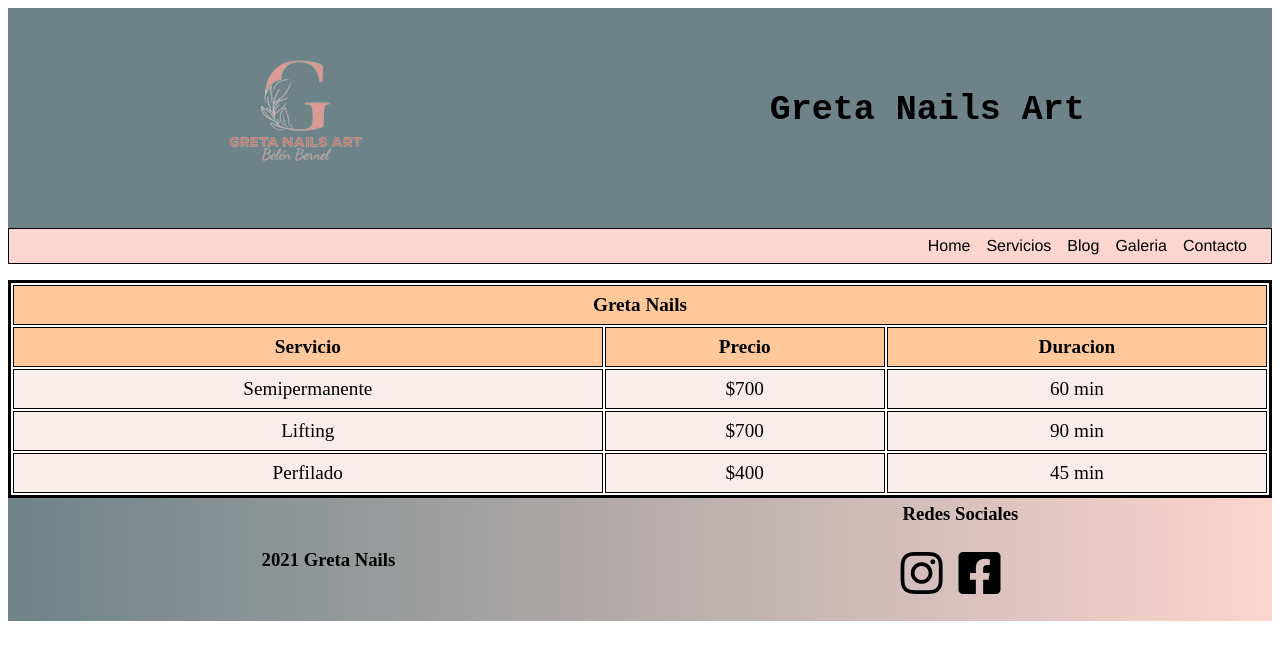
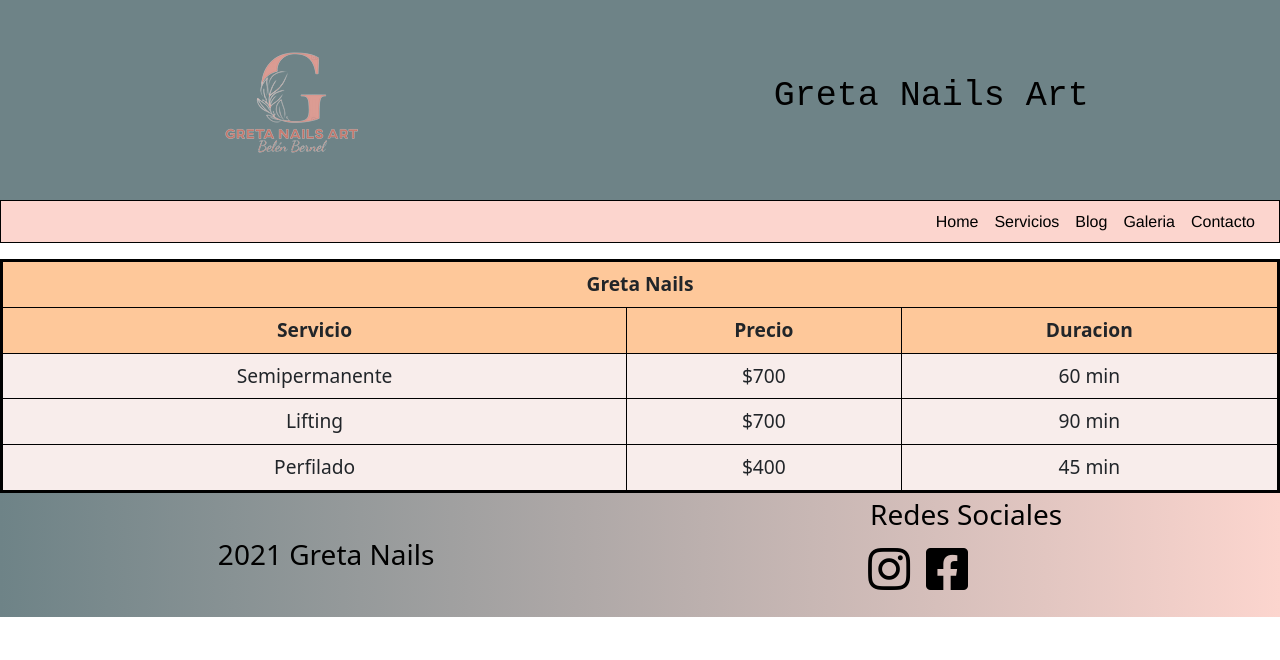
Before and after one commit to Facuprz/gretaNails, a website: page servicios.html in a window 1280 px wide. Drawn offline with nearby package versions, Linux system fonts and the light colour scheme.

Commit message:
Boostrap en servicios

```diff
--- a/servicios.html
+++ b/servicios.html
@@ -13,6 +13,8 @@
     <link rel="preconnect" href="https://fonts.googleapis.com">
     <link rel="preconnect" href="https://fonts.gstatic.com" crossorigin>
     <link href="https://fonts.googleapis.com/css2?family=Titillium+Web:wght@300&display=swap" rel="stylesheet">
+    <!-- boostrap -->
+    <link href="https://cdn.jsdelivr.net/npm/bootstrap@5.1.3/dist/css/bootstrap.min.css" rel="stylesheet" integrity="sha384-1BmE4kWBq78iYhFldvKuhfTAU6auU8tT94WrHftjDbrCEXSU1oBoqyl2QvZ6jIW3" crossorigin="anonymous">
     <!-- mi css -->
     <link rel="stylesheet" href="/sass/miarchivoCSS.css">
     <title>Servicios - Greta Nails</title>
@@ -93,5 +95,6 @@
             </ul>
         </section>
     </footer>
+    <script src="https://cdn.jsdelivr.net/npm/bootstrap@5.1.3/dist/js/bootstrap.bundle.min.js" integrity="sha384-ka7Sk0Gln4gmtz2MlQnikT1wXgYsOg+OMhuP+IlRH9sENBO0LRn5q+8nbTov4+1p" crossorigin="anonymous"></script>
 </body>
 </html>
```
